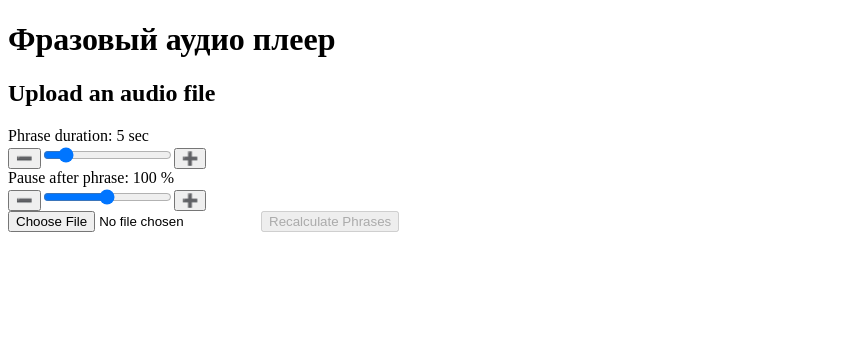
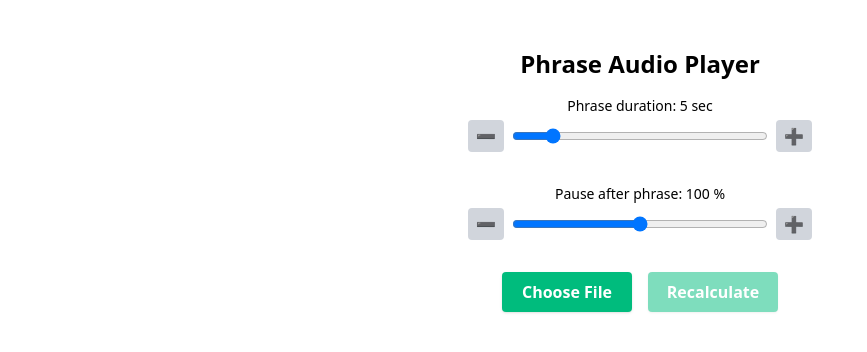
Before and after one commit to TanyaDanilovich/audioRepeater, a React (Vite) app: page / in a window 1280 px wide. Shown: the top 352 px of the page, without its empty margins (0-867 px from the left). Built offline with nearby package versions, Linux system fonts and the light colour scheme.

Commit message:
add style

```diff
--- a/package.json
+++ b/package.json
@@ -12,9 +12,11 @@
   },
   "dependencies": {
     "@shadcn/ui": "^0.0.4",
+    "@tailwindcss/vite": "^4.0.17",
     "lucide-react": "^0.475.0",
     "react": "18",
-    "react-dom": "18"
+    "react-dom": "18",
+    "tailwindcss": "^4.0.17"
   },
   "devDependencies": {
     "@eslint/js": "^9.20.0",
--- a/src/App.tsx
+++ b/src/App.tsx
@@ -4,7 +4,6 @@ import AudioPhrasePlayer from "./components/AudioPhrasePlayer";
 function App  ()  {
   return (
     <div className="flex flex-col items-center p-6">
-      <h1 className="text-2xl font-bold mb-4">Фразовый аудио плеер</h1>
       <AudioPhrasePlayer />
     </div>
   );
--- a/src/components/AudioPhrasePlayer.tsx
+++ b/src/components/AudioPhrasePlayer.tsx
@@ -1,9 +1,8 @@
-import {useState} from 'react';
-import {detectSilenceAndBuildPhrases} from '../utils/detectSilenceAndBuildPhrases.ts';
-import {useLocalStorage} from '../hooks/useLocalStorage';
-import {createCombinedAudio} from '../utils/createCombinedAudio.ts';
+import { useState } from 'react';
+import { detectSilenceAndBuildPhrases } from '../utils/detectSilenceAndBuildPhrases.ts';
+import { useLocalStorage } from '../hooks/useLocalStorage';
+import { createCombinedAudio } from '../utils/createCombinedAudio.ts';
 import ValueSlider from './ui/ValueSlider.tsx';
-
 
 export interface Phrase {
     start: number;
@@ -12,92 +11,74 @@ export interface Phrase {
 }
 
 export const AudioPhrasePlayer: React.FC = () => {
-
     const [isLoading, setIsLoading] = useState(false);
-    const [phrases, setPhrases] = useState<Phrase[] | []>([]);
+    const [isLooping, setIsLooping] = useState(false);
+    const [phrases, setPhrases] = useState<Phrase[]>([]);
     const [uploadedFile, setUploadedFile] = useState<File | null>(null);
 
-    // User settings in localStorage
     const [userPhraseDuration, setUserPhraseDuration] = useLocalStorage<number>('userPhraseDuration', 5);
     const [userPauseDuration, setUserPauseDuration] = useLocalStorage<number>('userPauseDuration', 100);
 
-    // Previous values — used to detect if settings changed
     const [prevPhraseDuration, setPrevPhraseDuration] = useState<number | null>(null);
     const [prevPauseDuration, setPrevPauseDuration] = useState<number | null>(null);
 
-    // Final combined audio URL to be played
     const [finalAudioUrl, setFinalAudioUrl] = useState<string | null>(null);
 
     const handleFileChange = async (e: React.ChangeEvent<HTMLInputElement>) => {
         const file = e.target.files?.[0];
-        if (!file || !(file instanceof File)) {
-            console.error('Invalid file');
-            return;
-        }
+        if (!file || !(file instanceof File)) return;
 
         setIsLoading(true);
         setUploadedFile(file);
 
         try {
-            // Detect phrases and silences from the uploaded audio
-            const {phrases, audioBuffer} = await detectSilenceAndBuildPhrases(
+            const { phrases, audioBuffer } = await detectSilenceAndBuildPhrases(
                 file,
                 0.01,
                 0.3,
                 userPhraseDuration
             );
 
-            // Store current settings as last applied
             setPrevPhraseDuration(userPhraseDuration);
             setPrevPauseDuration(userPauseDuration);
             setPhrases(phrases);
             await regenerateCombinedAudioFile(phrases, audioBuffer);
         } catch (error) {
-            console.error('Error analyzing audio file:', error);
+            console.error('Error analyzing audio:', error);
         } finally {
             setIsLoading(false);
         }
     };
 
     const recalculatePhrases = async () => {
-        if (!uploadedFile) {
-            console.error('No file available for recalculation');
-            return;
-        }
+        if (!uploadedFile) return;
 
         setIsLoading(true);
 
         try {
-            // Re-run silence detection and phrase building
-            const {phrases, audioBuffer} = await detectSilenceAndBuildPhrases(
+            const { phrases, audioBuffer } = await detectSilenceAndBuildPhrases(
                 uploadedFile,
                 0.01,
                 0.3,
                 userPhraseDuration
             );
 
-            // Update applied settings
             setPrevPhraseDuration(userPhraseDuration);
             setPrevPauseDuration(userPauseDuration);
             setPhrases(phrases);
-            // Rebuild the audio with new settings
             await regenerateCombinedAudioFile(phrases, audioBuffer);
         } catch (error) {
-            console.error('Error during phrase recalculation:', error);
+            console.error('Error recalculating:', error);
         } finally {
             setIsLoading(false);
         }
     };
 
-    // Combine phrases with pauses and create final audio file
     const regenerateCombinedAudioFile = async (
         phrasesToCombine: Phrase[],
         audioBuffer: AudioBuffer
-    ): Promise<void> => {
-        if (!phrasesToCombine.length || !audioBuffer) {
-            console.error('No data to build final audio');
-            return;
-        }
+    ) => {
+        if (!phrasesToCombine.length || !audioBuffer) return;
 
         try {
             const wavBlob = await createCombinedAudio(
@@ -105,18 +86,10 @@ export const AudioPhrasePlayer: React.FC = () => {
                 phrasesToCombine,
                 userPauseDuration
             );
-
-            const url = URL.createObjectURL(wavBlob);
-            setFinalAudioUrl(url);
+            setFinalAudioUrl(URL.createObjectURL(wavBlob));
         } catch (error) {
-            console.error('Error generating combined audio file:', error);
+            console.error('Error generating audio:', error);
         }
-    };
-
-
-    const onChangePhraseSlider = (newValue: number) => {
-        setPrevPhraseDuration(userPhraseDuration);
-        setUserPhraseDuration(newValue);
     };
 
     const playPhrase = async (start: number, end: number) => {
@@ -125,101 +98,104 @@ export const AudioPhrasePlayer: React.FC = () => {
         const arrayBuffer = await uploadedFile.arrayBuffer();
         const audioContext = new AudioContext();
         const audioBuffer = await audioContext.decodeAudioData(arrayBuffer);
-
         const source = audioContext.createBufferSource();
         source.buffer = audioBuffer;
-
-        // Определим длительность фразы
-        const duration = end - start;
-
-        // Создаём и подключаем к выходу
         source.connect(audioContext.destination);
-        source.start(0, start, duration); // (воспроизводить сейчас, с позиции start, в течение duration)
+        source.start(0, start, end - start);
     };
 
-
-    const onChangePauseSlider = (newValue: number) => {
-        setPrevPauseDuration(userPauseDuration);
-        setUserPauseDuration(newValue);
+    const onChangePhraseSlider = (val: number) => {
+        setPrevPhraseDuration(userPhraseDuration);
+        setUserPhraseDuration(val);
     };
 
-    // Button is disabled if nothing changed or no file is loaded
+    const onChangePauseSlider = (val: number) => {
+        setPrevPauseDuration(userPauseDuration);
+        setUserPauseDuration(val);
+    };
+
     const isRecalculateDisabled =
         isLoading ||
         !uploadedFile ||
-        prevPhraseDuration === userPhraseDuration &&
-        prevPauseDuration === userPauseDuration;
+        (prevPhraseDuration === userPhraseDuration &&
+            prevPauseDuration === userPauseDuration);
+
+    const buttonClasses =
+        'min-w-[130px] text-center bg-emerald-500 hover:bg-emerald-600 text-white font-semibold px-4 py-2 rounded shadow transition-colors disabled:opacity-50';
 
     return (
-        <div className = "p-4 flex flex-col items-center space-y-4">
-            <h2 className = "text-lg font-bold">Upload an audio file</h2>
-
-            {/* Phrase duration slider */}
+        <div className="max-w-md w-full mx-auto p-4 sm:p-6 space-y-6 bg-white rounded-lg text-sm sm:text-base">
+            <h1 className="text-2xl font-bold mb-4 text-center">Phrase Audio Player</h1>
             <ValueSlider
-                label = "Phrase duration"
-                unit = "sec"
-                value = {userPhraseDuration}
-                onChange = {onChangePhraseSlider}
-                min = {1}
-                max = {30}
-                step = {1}
-                disabled = {isLoading}
+                label="Phrase duration"
+                unit="sec"
+                value={userPhraseDuration}
+                onChange={onChangePhraseSlider}
+                min={1}
+                max={30}
+                step={1}
+                disabled={isLoading}
             />
 
-            {/* Pause duration slider */}
             <ValueSlider
-                label = "Pause after phrase"
-                unit = "%"
-                value = {userPauseDuration}
-                onChange = {onChangePauseSlider}
-                max = {200}
-                step = {10}
-                disabled = {isLoading}
+                label="Pause after phrase"
+                unit="%"
+                value={userPauseDuration}
+                onChange={onChangePauseSlider}
+                max={200}
+                step={10}
+                disabled={isLoading}
             />
 
-            {/* File input + Recalculate button */}
-            <div className = "flex space-x-2">
-                <input
-                    type = "file"
-                    accept = "audio/*"
-                    onChange = {handleFileChange}
-                    disabled = {isLoading}
-                    className = "mt-2"
-                />
+            <div className="flex flex-col sm:flex-row gap-4 items-center justify-center">
+                <label className={`${buttonClasses} cursor-pointer`}>
+                    Choose File
+                    <input
+                        type="file"
+                        accept="audio/*"
+                        onChange={handleFileChange}
+                        disabled={isLoading}
+                        className="hidden"
+                    />
+                </label>
 
                 <button
-                    onClick = {recalculatePhrases}
-                    disabled = {isRecalculateDisabled}
-                    className = "px-4 py-2 bg-green-500 hover:bg-green-600 text-white rounded disabled:opacity-50"
+                    onClick={recalculatePhrases}
+                    disabled={isRecalculateDisabled}
+                    className={buttonClasses}
                 >
-                    Recalculate Phrases
+                    Recalculate
                 </button>
             </div>
 
-            {/* Loading indicator */}
-            {isLoading && <p>Analyzing audio file...</p>}
+            {isLoading && <p className="text-center text-gray-500 text-sm">Analyzing audio file...</p>}
 
-            {/* Playback output */}
             {finalAudioUrl && (
-                <div className = "mt-4 flex flex-col items-center space-y-2">
-                    <audio controls src = {finalAudioUrl}></audio>
+                <div className="flex flex-col items-center space-y-2">
+                    <audio controls src={finalAudioUrl} loop={isLooping} className="w-full" />
+                    <button
+                        onClick={() => setIsLooping((loop) => !loop)}
+                        className="min-w-[150px] px-4 py-2 text-white rounded shadow transition bg-gray-500"
+                    >
+                        {isLooping ? '⏹ Stop looping' : '🔁 Loop'}
+                    </button>
                 </div>
             )}
 
-            {/*//////////////////////////////////////////////////////////////////*/}
             {phrases.length > 0 && uploadedFile && (
-                <div className = "w-full mt-6 space-y-2">
-                    <h3 className = "text-md font-semibold mb-2">Прослушать фразы:</h3>
-                    {phrases.map((phrase, idx) => (
-                        <div key = {idx} className = "flex items-center space-x-2">
+                <div className="mt-6">
+                    <h3 className="text-base font-semibold text-gray-700 mb-2">Listen to phrases:</h3>
+                    <div className="flex flex-col gap-2">
+                        {phrases.map((phrase, idx) => (
                             <button
-                                onClick = {() => playPhrase(phrase.start, phrase.end)}
-                                className = "px-3 py-1 bg-blue-500 text-white rounded hover:bg-blue-600"
+                                key={idx}
+                                onClick={() => playPhrase(phrase.start, phrase.end)}
+                                className="w-full text-left bg-blue-500 hover:bg-blue-600 text-white px-4 py-2 rounded shadow text-sm"
                             >
-                                ▶️ Фраза {idx + 1} ({(phrase.duration).toFixed(2)}s)
+                                ▶️ Phrase {idx + 1} ({phrase.duration.toFixed(1)}s)
                             </button>
-                        </div>
-                    ))}
+                        ))}
+                    </div>
                 </div>
             )}
         </div>
--- a/src/components/ui/ValueSlider.tsx
+++ b/src/components/ui/ValueSlider.tsx
@@ -31,7 +31,7 @@ const ValueSlider: React.FC<ValueSliderProps> = ({
     };
 
     return (
-        <div className="flex flex-col items-center space-y-2">
+        <div className="flex flex-col items-center space-y-1 mb-8 ">
             <label className="text-sm font-medium">
                 {`${label}: ${value} ${unit}`}
             </label>
@@ -52,7 +52,7 @@ const ValueSlider: React.FC<ValueSliderProps> = ({
                     value={value}
                     onChange={(e) => onChange(parseInt(e.target.value))}
                     disabled={disabled}
-                    className="w-64"
+                    className="w-[150px] sm:w-64"
                 />
 
                 <button
--- a/src/index.css
+++ b/src/index.css
@@ -1,3 +1,5 @@
 @tailwind base;
 @tailwind components;
 @tailwind utilities;
+
+@import "tailwindcss";
--- a/vite.config.ts
+++ b/vite.config.ts
@@ -1,9 +1,10 @@
 import { defineConfig } from 'vite';
 import react from '@vitejs/plugin-react';
 import {ghPages} from 'vite-plugin-gh-pages';
+import tailwindcss from '@tailwindcss/vite'
 
 
 export default defineConfig({
-  plugins: [react(), ghPages()],
+  plugins: [react(), ghPages(), tailwindcss(),],
   base: '/audioRepeater/',
 });
```
Also changed, not shown: 1 other file (tests, documents, lock files or other folders).
